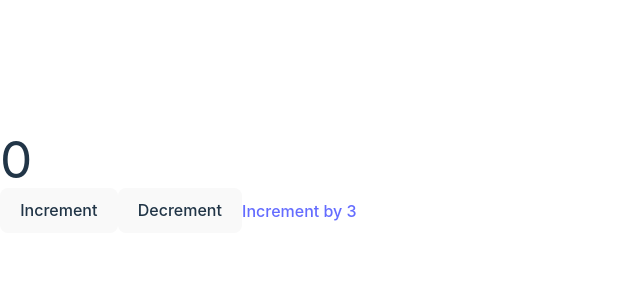
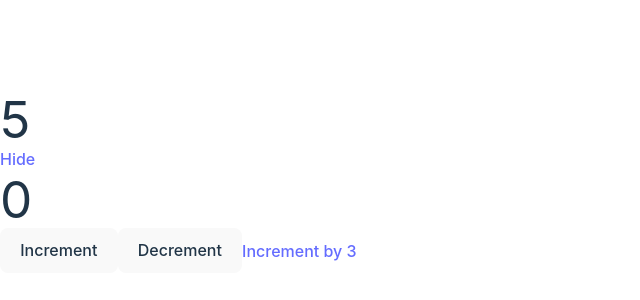
Before and after one commit to JubaStriker/react-redux, a React (Vite) app: page / in a window 1280 px wide. Shown: the part 218-518 px from the top of the page, without its empty margins (0-640 px from the left). Built offline with nearby package versions, Linux system fonts and the light colour scheme.

Commit message:
Reducer executed

```diff
--- a/src/App.tsx
+++ b/src/App.tsx
@@ -1,9 +1,11 @@
+import UseEffectExample from "./components/UseEffectExample";
 import UseReducerExample from "./components/UseReducerExample"
 
 function App() {
   return (
     <>
-     <UseReducerExample/>
+      <UseEffectExample />
+      <UseReducerExample />
     </>
   )
 }
--- /dev/null
+++ b/src/components/UseEffectExample.tsx
@@ -0,0 +1,30 @@
+import { useEffect, useState } from "react";
+import Button from "./Button";
+
+const UseEffectExample = () => {
+    const [hidden, setHidden] = useState(false);
+    const Count = () => {
+        const [count, setCount] = useState(0)
+        useEffect(() => {
+            const intervalId = setInterval(() => {
+                console.log("render");
+                setCount((prev) => prev + 1);
+            }, 1000)
+
+            return () => {
+                clearInterval(intervalId);
+            }
+        }, []);
+        return <h1>{count}</h1>
+    }
+    return (
+        <div className="mx-auto w-56">
+            {!hidden && <Count />}
+            <span onClick={() => setHidden((prev) => !prev)}>
+                <Button title="Hide" />
+            </span>
+        </div>
+    );
+};
+
+export default UseEffectExample;
```
